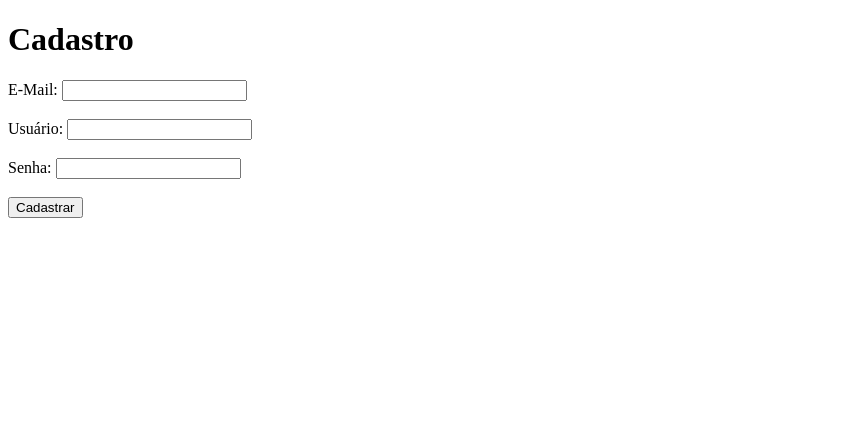
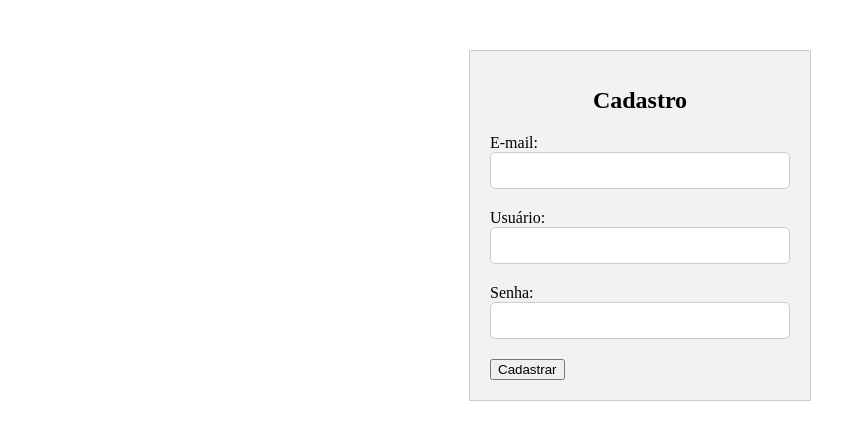
Before and after one commit to Klayvert2003/PI_3Semestre_2023, a Django app: page /auth/cadastro in a window 1280 px wide. Shown: the top 440 px of the page, without its empty margins (0-866 px from the left). Run offline with Django 4.2, Linux system fonts and the light colour scheme.

Commit message:
Adding styling to the html

```diff
--- /dev/null
+++ b/PI_3Semestre_2023/core/static/css/style.css
@@ -0,0 +1,26 @@
+/* Estilos para o formulário de login */
+form {
+    background-color: #f2f2f2;
+    border: 1px solid #ccc;
+    margin: 50px auto;
+    padding: 20px;
+    width: 300px;
+  }
+
+  h1 {
+    font-size: 24px;
+    margin-bottom: 20px;
+    text-align: center;
+  }
+
+  /* Estilos para os campos de entrada */
+  .form-input {
+    background-color: #fff;
+    border: 1px solid #ccc;
+    border-radius: 5px;
+    box-sizing: border-box;
+    display: block;
+    margin-bottom: 20px;
+    padding: 10px;
+    width: 100%;
+  }
--- a/PI_3Semestre_2023/core/templates/cadastro.html
+++ b/PI_3Semestre_2023/core/templates/cadastro.html
@@ -2,17 +2,24 @@
 <html>
   <head>
     <title>Tela de Cadastro</title>
+    <link rel="stylesheet" href="../static/css/style.css">
   </head>
   <body>
-    <h1>Cadastro</h1>
     <form action=" {% url 'cadastro' %} " method="POST">{% csrf_token %}
-      <label for="email">E-Mail:</label>
-      <input type="text" id="email" name="email"><br><br>
-      <label for="username">Usuário:</label>
-      <input type="text" id="username" name="username"><br><br>
-      <label for="password">Senha:</label>
-      <input type="password" id="password" name="password"><br><br>
-      <input type="submit" value="Cadastrar">
+      <h1>Cadastro</h1>
+      <div>
+        <label for="email">E-mail:</label>
+        <input type="text" id="email" name="email" class="form-input">
+      </div>
+      <div>
+        <label for="username">Usuário:</label>
+        <input type="text" id="username" name="username" class="form-input">
+      </div>
+      <div>
+        <label for="password">Senha:</label>
+        <input type="password" id="password" name="password" class="form-input">
+      </div>
+      <button type="submit" class="submit-button">Cadastrar</button>
     </form>
   </body>
 </html>
```
Also changed, not shown: PI_3Semestre_2023/core/templates/login.html (+11 -7 lines).
